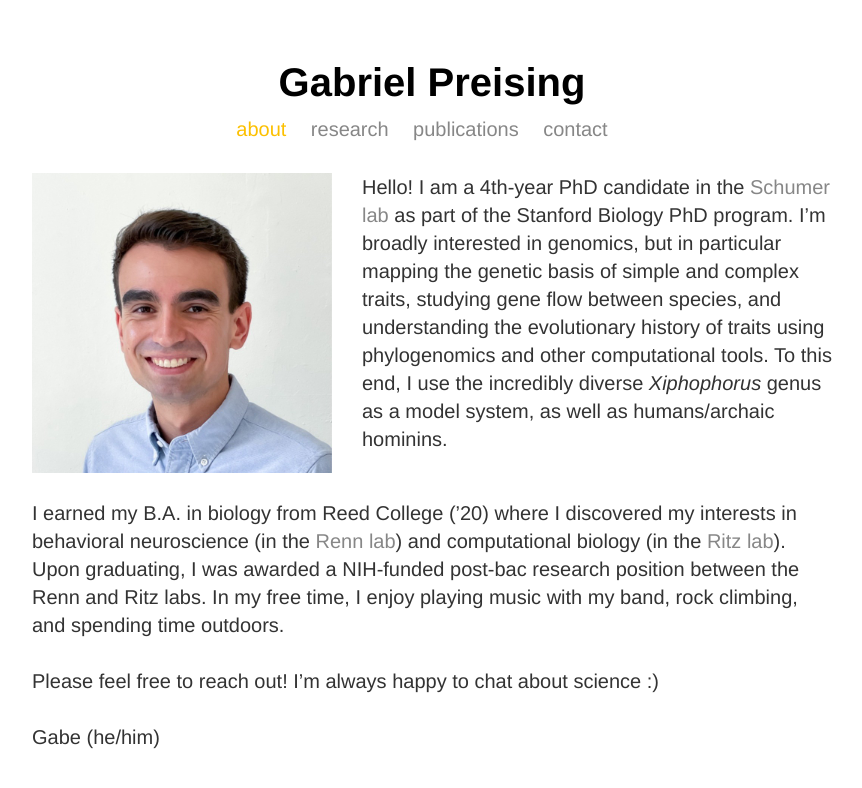
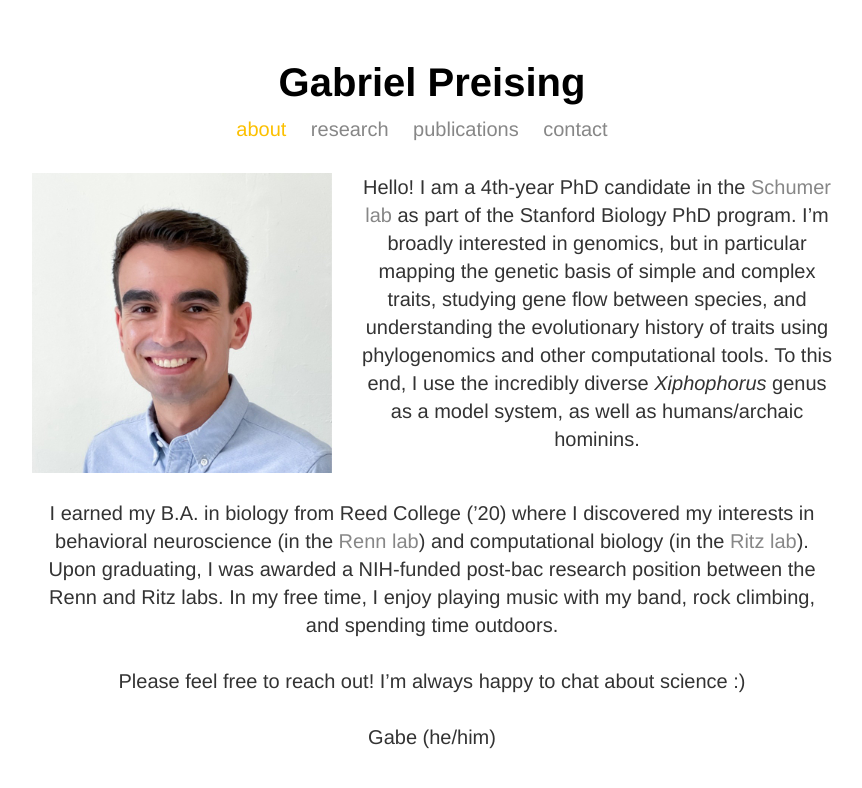
Before and after one commit to gpreising/gpreising.github.io, a Jekyll site: the page built from index.html, in a window 1280 px wide. Shown: the top 788 px of the page, without its empty margins (208-1070 px from the left). Built offline with Jekyll 4.4.1, drawn with Linux system fonts in a browser that asks for light colours.

```diff
--- a/css/main.css
+++ b/css/main.css
@@ -8,4 +8,4 @@
 a:hover, #about.active, #research.active, #publications.active, #contact.active { font-size: 20px; line-height: 1.4em; text-decoration: none; color: #FCC000; }
 
 h1 { text-align: center; font-size: 40px; font-family:'Helvetica Neue', 'Helvetica', 'Arial', 'Sans-Serif'; margin-bottom: 10px; overflow: visible !important; }
-p { font-size: 20px; line-height: 1.4em; font-family:'Helvetica Neue', 'Helvetica', 'Arial', 'Sans-Serif'; color: #333; margin-bottom: 10px; margin-top: 0px; overflow: visible !important; }
+p { text-align: center; font-size: 20px; line-height: 1.4em; font-family:'Helvetica Neue', 'Helvetica', 'Arial', 'Sans-Serif'; color: #333; margin-bottom: 10px; margin-top: 0px; overflow: visible !important; }
```
